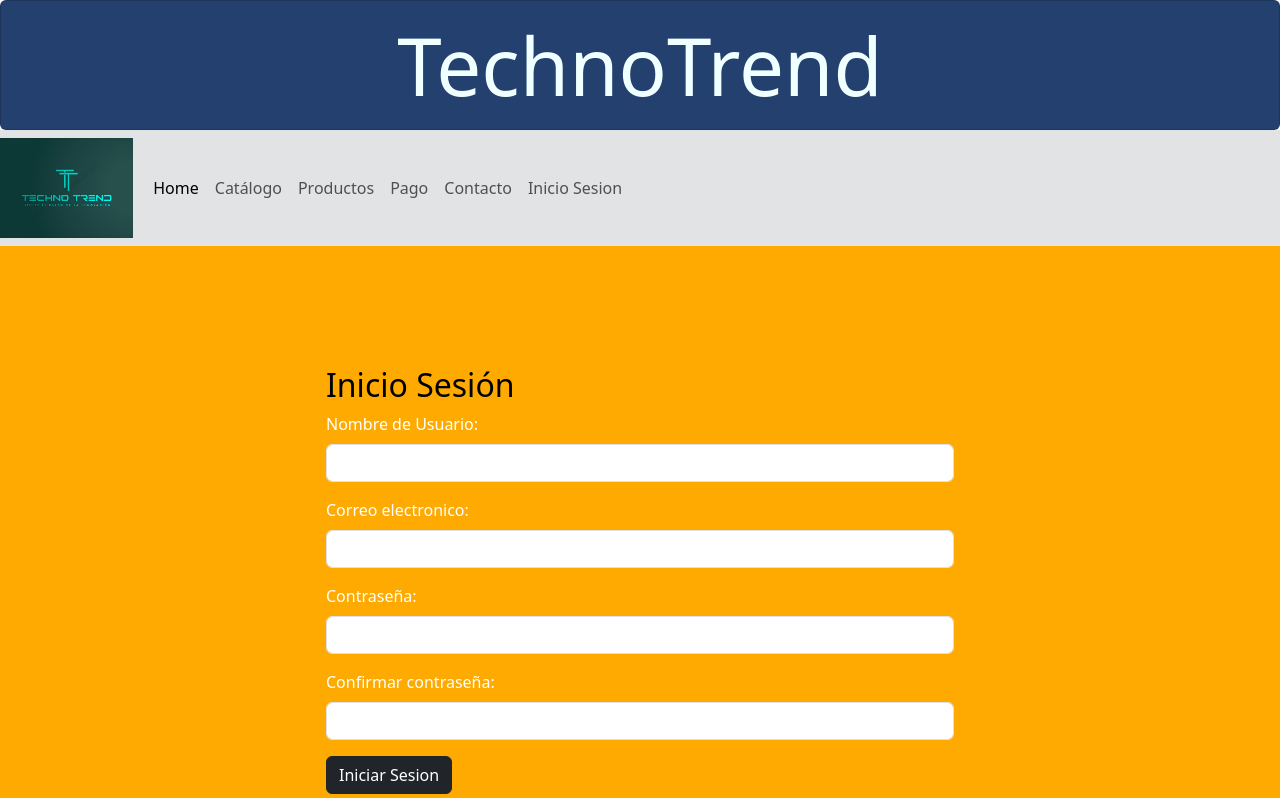
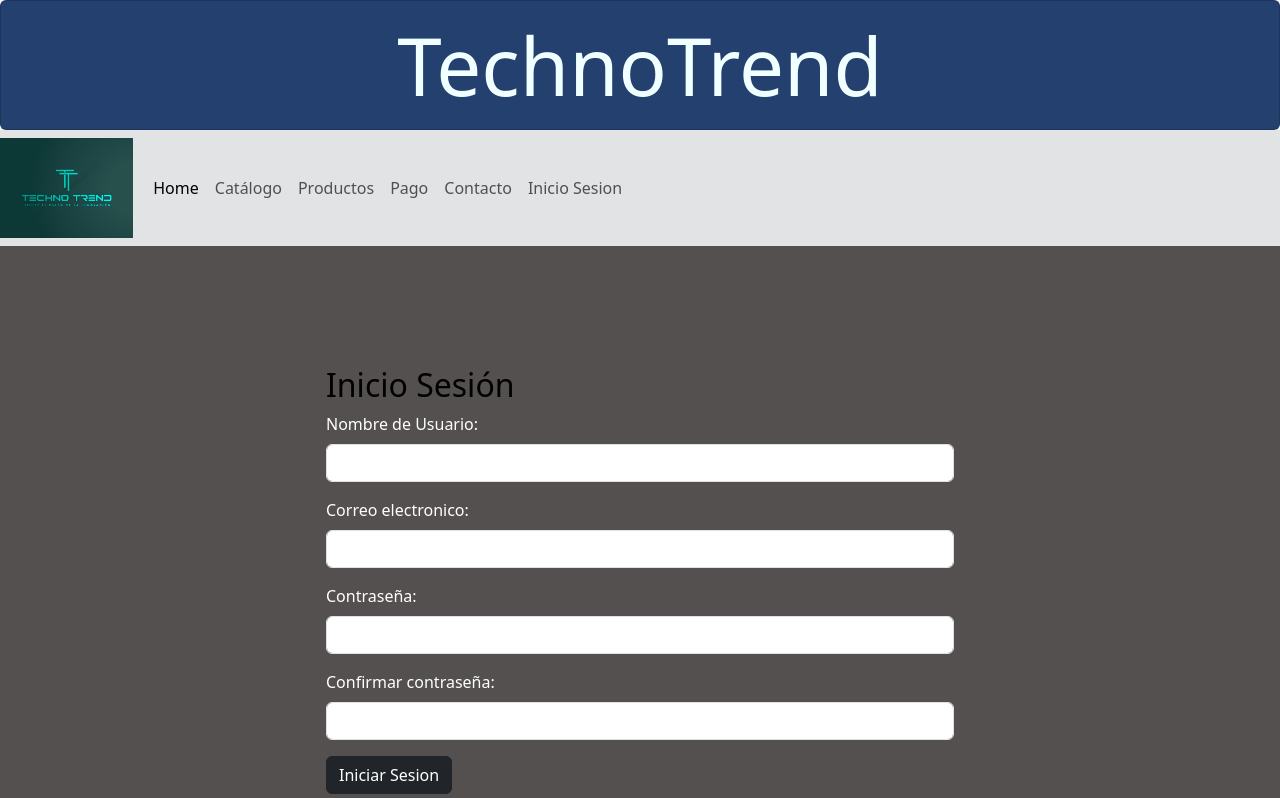
Before and after one commit to PabloFolgado/repo.dama-team3, an Angular app: page /login in a window 1280 px wide. Shown: the top 798 px of the page. Built offline with nearby package versions, Linux system fonts and the light colour scheme.

Commit message:
cambio fondo login register

```diff
--- a/src/app/componentes/login/login.component.css
+++ b/src/app/componentes/login/login.component.css
@@ -4,7 +4,7 @@
 }
 
 body{
-    background-color: rgb(255, 170, 0);
+    background-color: #545050;
     color: white;
 
 }
--- a/src/app/componentes/register/register.component.css
+++ b/src/app/componentes/register/register.component.css
@@ -4,7 +4,7 @@
 }
 
 body{
-    background-color: rgb(255, 170, 0);
+    background-color: #545050;
     color: white;
 
 }
```
